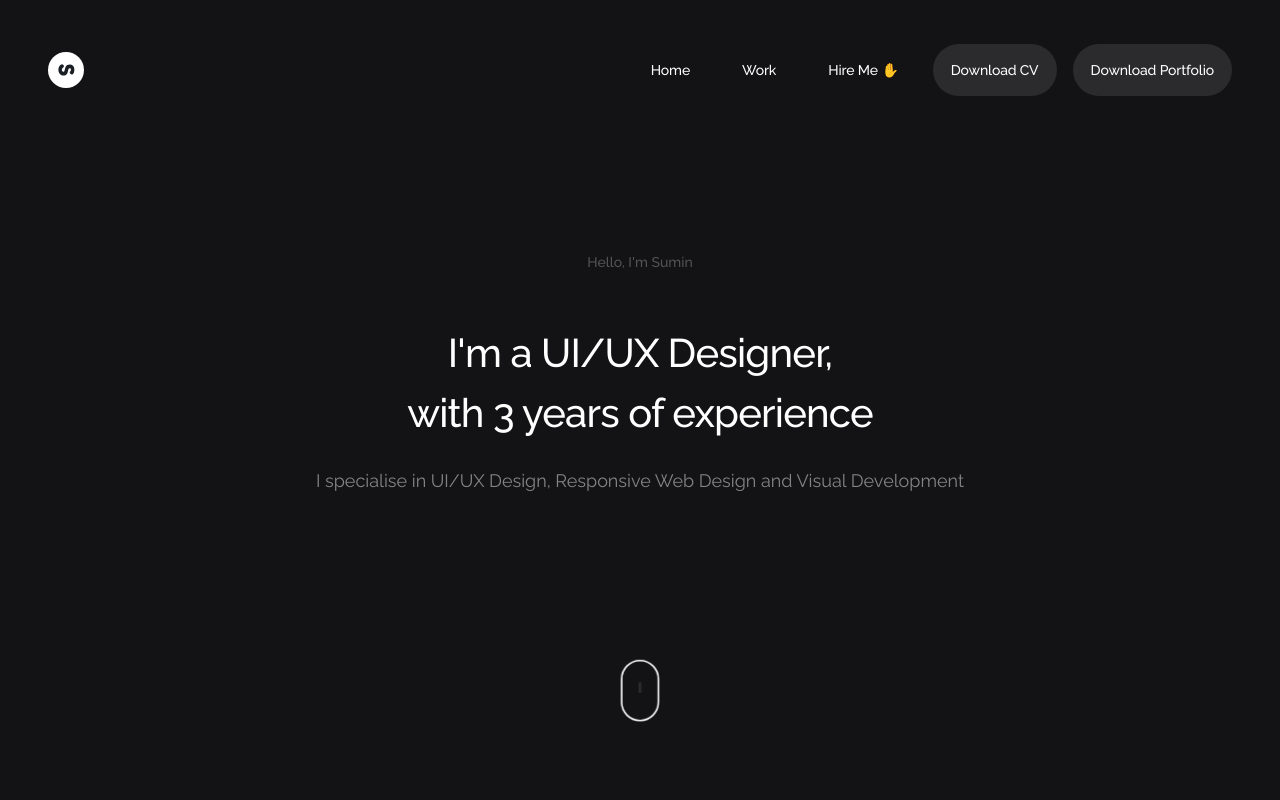
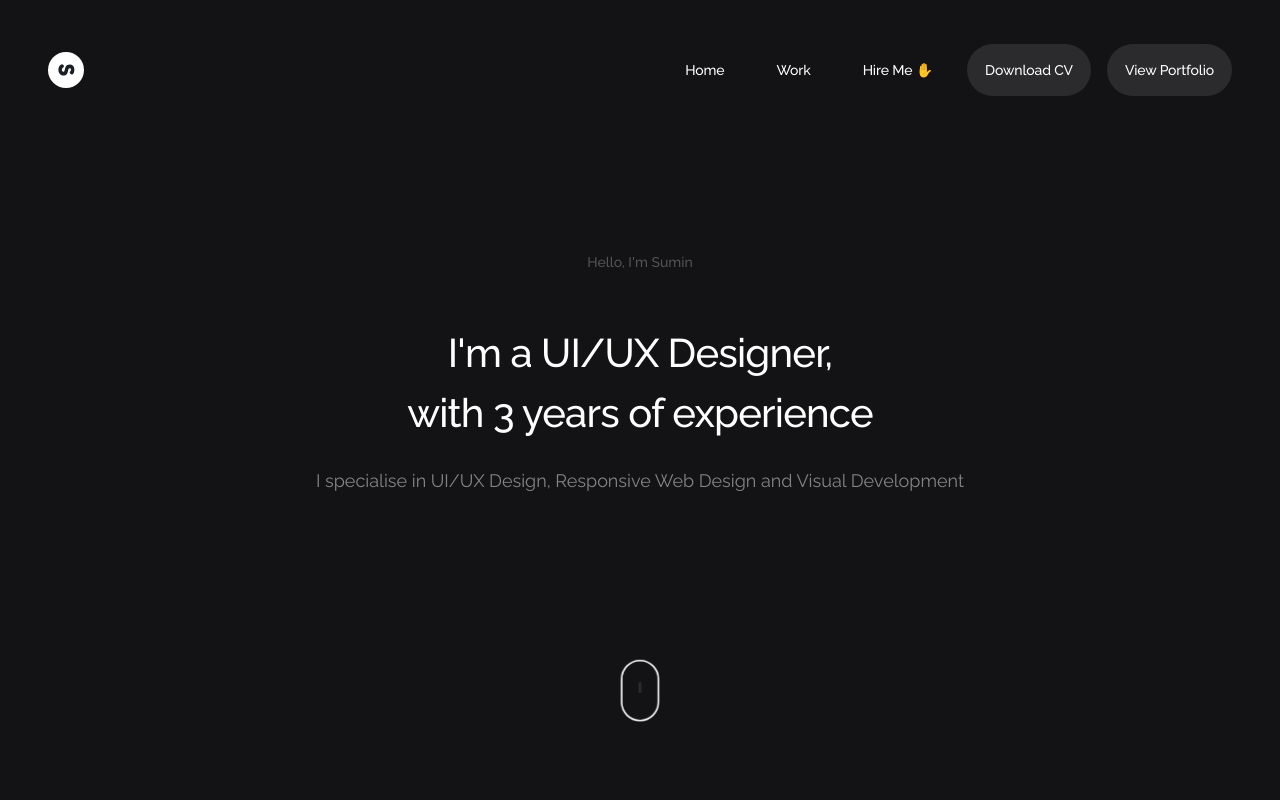
Before and after one commit to reinaha/portfolio, a React (Vite) app: page /portfolio/ in a window 1280 px wide. Shown: the top 800 px of the page. Built offline with nearby package versions, Linux system fonts and the light colour scheme.

Commit message:
download links

```diff
--- a/src/components/navigation/NavBarIcons.tsx
+++ b/src/components/navigation/NavBarIcons.tsx
@@ -12,7 +12,7 @@ import useMediaQuery from '@mui/material/useMediaQuery';
 import { useState } from 'react';
 import { Link } from 'react-router-dom';
 
-import { NavBarButtons } from '@/data/NavBarIcons';
+import { NavBarButtons, NavBarDownloads } from '@/data/NavBarIcons';
 import { NavBarComponent } from '@/models';
 
 export const NavBarIcons = ({ isDarkTheme, curPath }: NavBarComponent) => {
@@ -58,16 +58,52 @@ export const NavBarIcons = ({ isDarkTheme, curPath }: NavBarComponent) => {
                         const buttonColor = isDarkTheme
                             ? icon.bgColor?.dark
                             : icon.bgColor?.light;
+                        return (
+                            <Button
+                                key={icon.key}
+                                component={Link}
+                                to={icon.path || ''}
+                                state={{ section: icon.section, from: curPath }}
+                                replace
+                                color="primary"
+                                disableElevation
+                                target={icon.target}
+                                download={icon.download}
+                                sx={{
+                                    bgcolor: buttonColor,
+                                    borderRadius: 25,
+                                    paddingLeft: 4.5,
+                                    paddingRight: 4.5,
+                                    paddingTop: 2,
+                                    paddingBottom: 2,
+                                    '&:hover': {
+                                        '& .MuiTypography-root': {
+                                            transform: 'scale(1.2)',
+                                        },
+                                    },
+                                }}
+                            >
+                                <Typography
+                                    variant="button"
+                                    textTransform="none"
+                                    sx={{ transition: 'transform 0.3s ease-in-out' }}
+                                >
+                                    {icon.text}
+                                </Typography>
+                            </Button>
+                        );
+                    })}
+                    {NavBarDownloads.map((icon) => {
+                        const buttonColor = isDarkTheme
+                            ? icon.bgColor?.dark
+                            : icon.bgColor?.light;
 
                         return (
                             <Button
                                 key={icon.key}
-                                component={Link}
-                                to={icon.path || '.'}
-                                state={{ section: icon.section, from: curPath }}
-                                replace
                                 color="primary"
                                 disableElevation
+                                onClick={icon.onClick}
                                 sx={{
                                     bgcolor: buttonColor,
                                     borderRadius: 25,
--- a/src/data/NavBarIcons.ts
+++ b/src/data/NavBarIcons.ts
@@ -3,10 +3,13 @@ interface NavBarButton {
     text: string;
     path?: string;
     section?: string;
+    target?: string;
+    download?: boolean;
     bgColor?: {
         dark: string;
         light: string;
     };
+    onClick?(): void;
 }
 
 export const NavBarButtons: NavBarButton[] = [
@@ -30,19 +33,28 @@ export const NavBarButtons: NavBarButton[] = [
     {
         key: 3,
         text: 'Download CV',
-        path: '/contact',
+        path: '/SuminHaCV.pdf',
         bgColor: {
             dark: 'rgba(255, 255, 255, 0.1)',
             light: '#F1F1F1',
         },
+        download: true,
+        target: '_blank',
     },
+];
+
+export const NavBarDownloads: NavBarButton[] = [
     {
         key: 4,
-        text: 'Download Portfolio',
-        path: '/contact',
+        text: 'View Portfolio',
         bgColor: {
             dark: 'rgba(255, 255, 255, 0.1)',
             light: '#F1F1F1',
         },
+        onClick: () =>
+            window.open(
+                'https://www.figma.com/embed?embed_host=share&url=https%3A%2F%2Fwww.figma.com%2Fproto%2F6miNISmElXeamZZJvuLCn7%2FSumin-Ha-Portfolio---PDF%3Fnode-id%3D215-338%26scaling%3Dcontain%26page-id%3D215%253A337%26starting-point-node-id%3D215%253A338%26show-proto-sidebar%3D1',
+                '_blank'
+            ),
     },
 ];
--- a/vite.config.ts
+++ b/vite.config.ts
@@ -10,6 +10,7 @@ export default defineConfig(({ command, mode }) => {
             build: {
                 outDir: './build',
             },
+            publicDir: 'public',
             resolve: {
                 alias: [
                     { find: '@resources', replacement: './resources/' },
@@ -25,6 +26,7 @@ export default defineConfig(({ command, mode }) => {
         build: {
             outDir: './build',
         },
+        publicDir: 'public',
         resolve: {
             alias: [
                 { find: '@resources', replacement: './resources/' },
```
Also changed, not shown: 1 other file (tests, documents, lock files or other folders).
